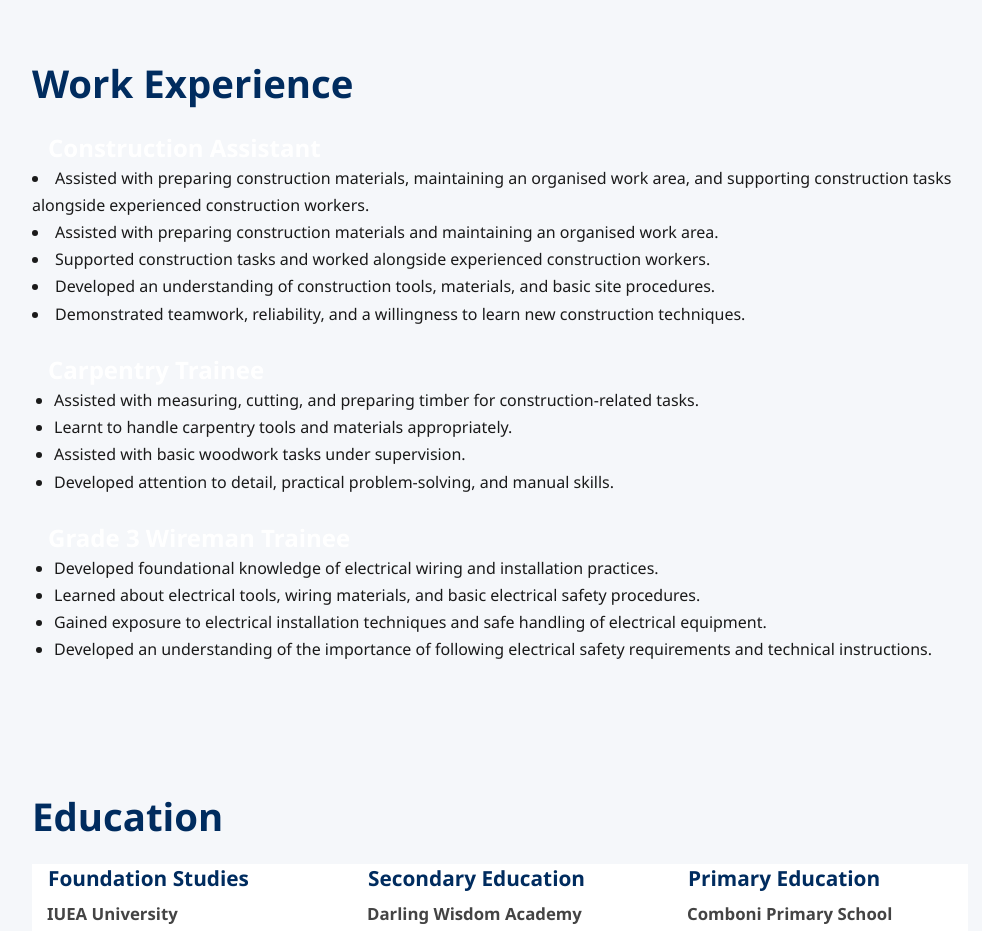
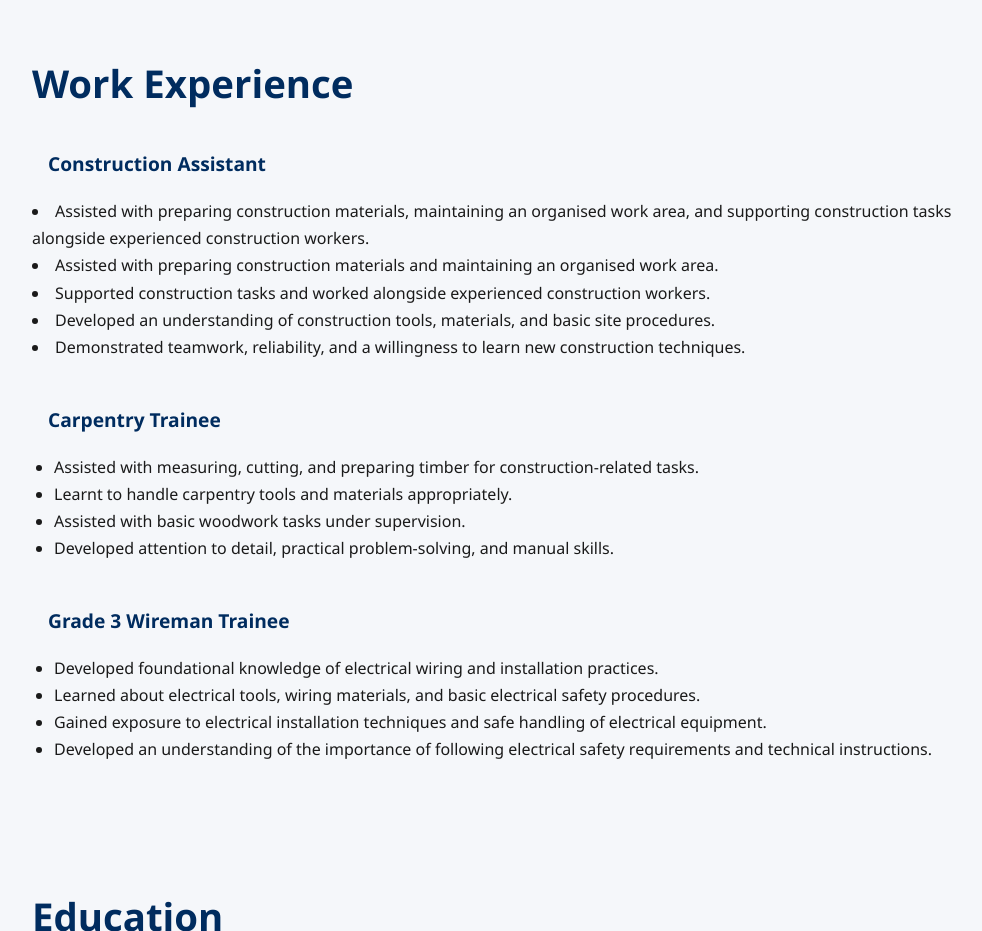
Before and after one commit to Tebuo/tebuom, a plain HTML site: page index.html in a window 1280 px wide. Shown: the part 2580-3511 px from the top of the page, without its empty margins (140-1122 px from the left). Drawn offline with Linux system fonts and the light colour scheme.

Commit message:
Fix HTML formatting and structure

```diff
--- a/index.html
+++ b/index.html
@@ -165,7 +165,7 @@ I am eager to contribute to community development initiatives, humanitarian proj
     <div class="timeline-marker"></div>
 
     <div class="timeline-card">
-      <h3> Construction Assistant</h3>
+      <h3 class="heading"> Construction Assistant</h3>
 
       <p><ul></ul>
         <li>Assisted with preparing construction materials, maintaining an organised work area,
@@ -187,7 +187,7 @@ I am eager to contribute to community development initiatives, humanitarian proj
     <div class="timeline-marker"></div>
 
  <div class="timeline-card">
-      <h3>Carpentry Trainee</h3>
+      <h3 class="heading">Carpentry Trainee</h3>
 
       <p>
     <ul>
@@ -205,7 +205,7 @@ I am eager to contribute to community development initiatives, humanitarian proj
     <div class="timeline-marker"></div>
 
     <div class="timeline-card">
-      <h3>Grade 3 Wireman Trainee</h3>
+      <h3 class="heading">Grade 3 Wireman Trainee</h3>
 
       <p>
     <ul>
```
